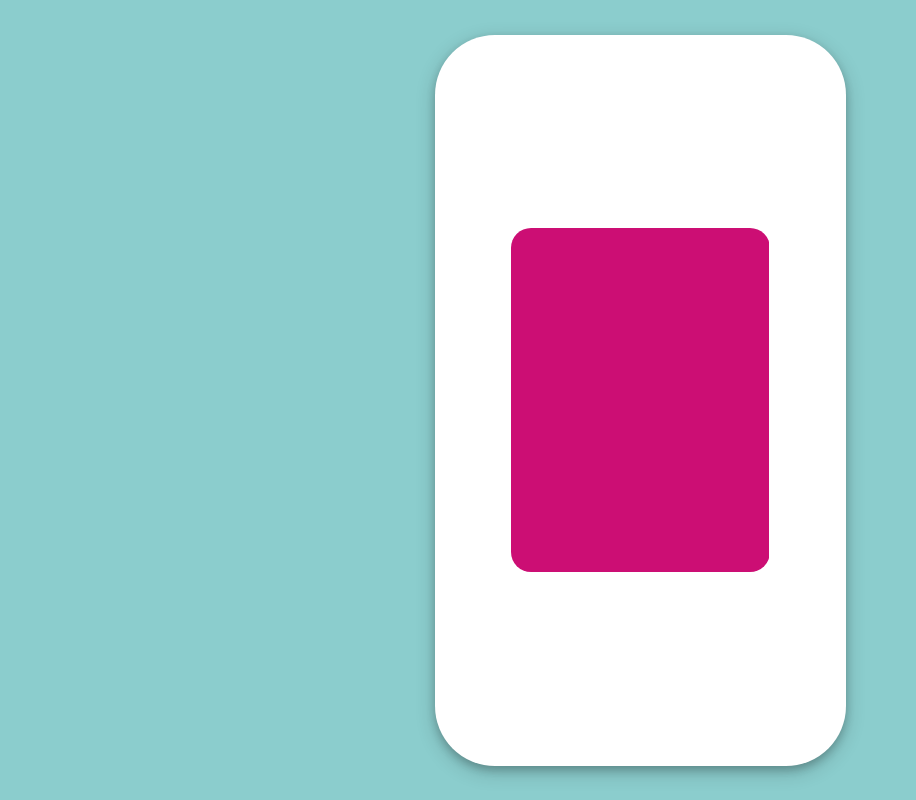
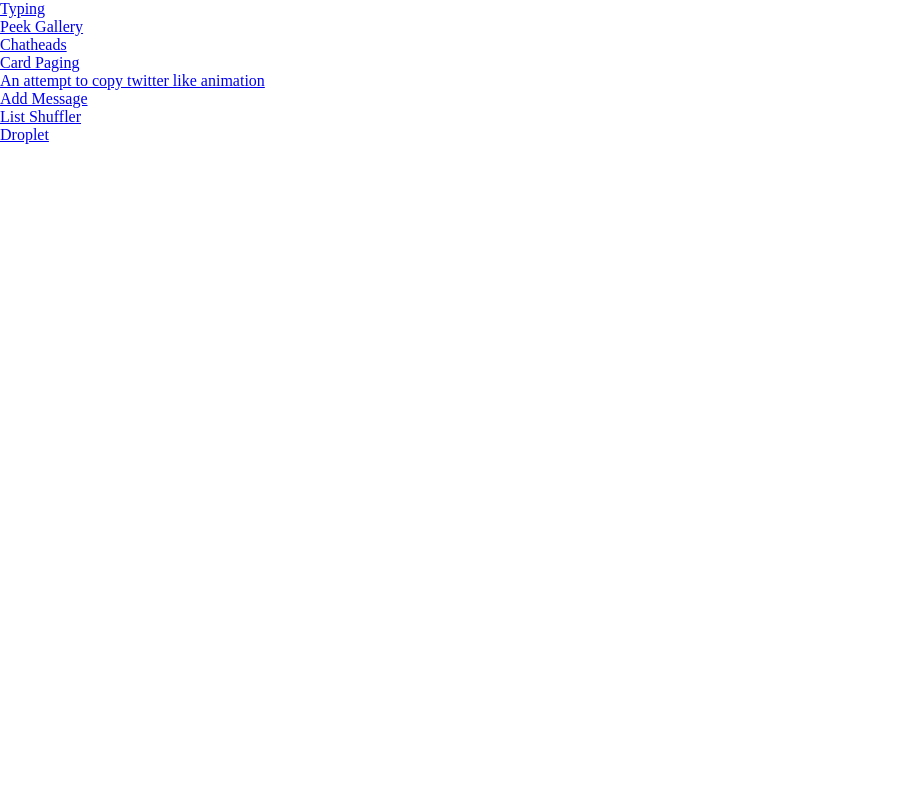
Before and after one commit to martrohelsanchez/museum-of-animation, a React (Create React App) app: page / in a window 1280 px wide. Shown: the whole page, without its empty margins (0-916 px from the left). Built offline with nearby package versions, Linux system fonts and the light colour scheme.

Commit message:
🚚Direct to App

```diff
--- a/src/index.tsx
+++ b/src/index.tsx
@@ -1,13 +1,16 @@
 import React from 'react';
 import ReactDOM from 'react-dom';
+import {BrowserRouter as Router} from 'react-router-dom';
 
 import './cssGlobal.css';
-import App from './components/cardPaging-copy/CardPaging';
 // import App from './components/testing/Testing';
+import App from './App';
 
 ReactDOM.render(
   <React.StrictMode>
-    <App />
+    <Router>
+      <App />
+    </Router>
   </React.StrictMode>,
   document.getElementById('root')
 );
```
